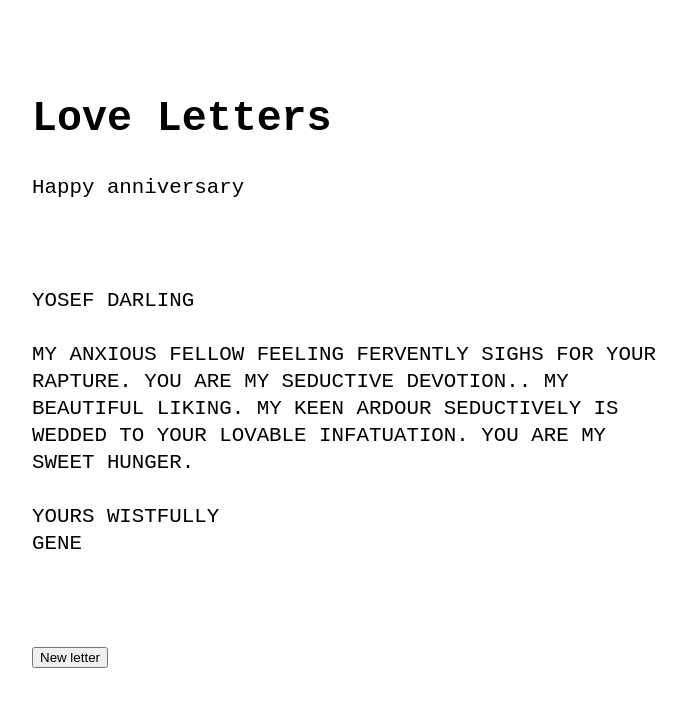
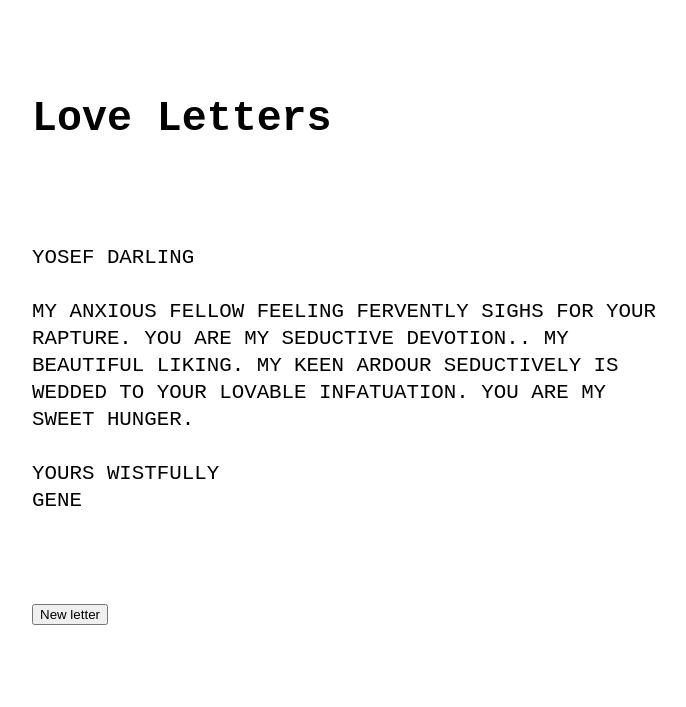
Before and after one commit to dzshuniper/love-letters, a Jekyll site: the page built from index.md, in a window 1280 px wide. Shown: the top 707 px of the page, without its empty margins (288-974 px from the left). Built offline with Jekyll 4.4.1, drawn with Linux system fonts in a browser that asks for light colours.

Commit message:
Update _config.yml

```diff
--- a/_config.yml
+++ b/_config.yml
@@ -10,14 +10,6 @@
 
 favicon: "logo.png" # name+extension of favicon (which must be put on the root folder
 
-theme: no-style-please # if you are using GitHub Pages, change it to remote_theme: riggraz/no-style-please
-
-theme_config:
-  appearance: "auto" # can be "light", "dark" or "auto"
-  back_home_text: ".." # customize text for homepage link in post layout
-  date_format: "%Y-%m-%d" # customize how date is formatted
-  show_description: true # show blog description in home page
-
 sass:
   style: :compressed
 
```
